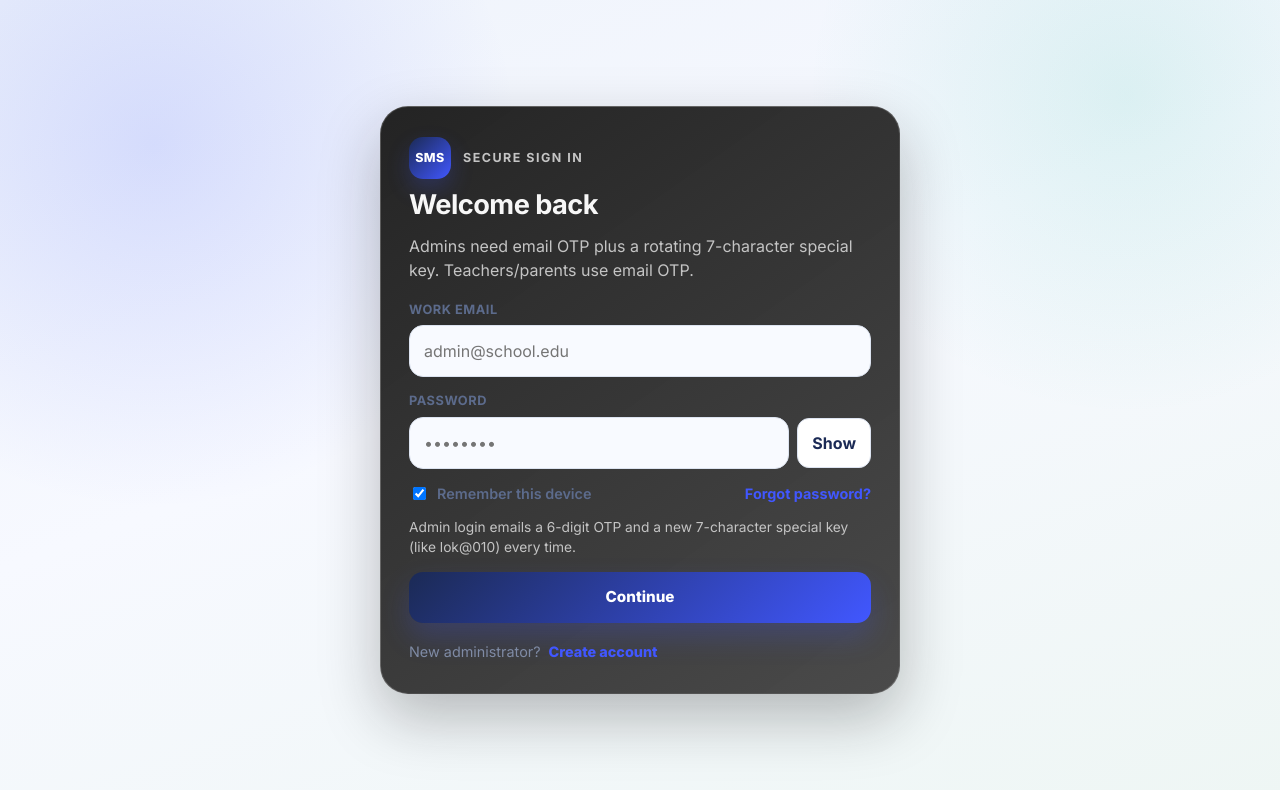
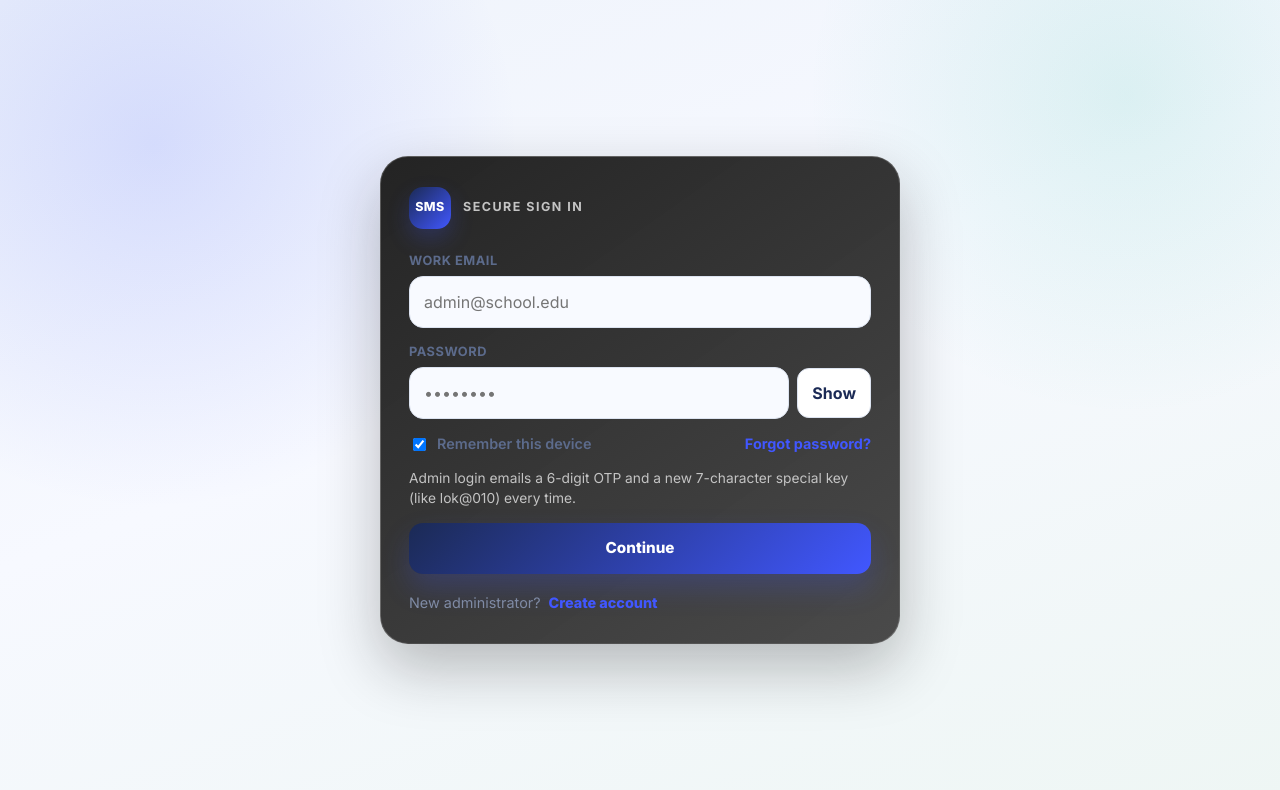
Before and after one commit to lokesh9191334/SCHOOL-MANAGEMENT-SYSTEM, a React (Vite) app: page /auth/login in a window 1280 px wide. Shown: the top 790 px of the page. Built offline with nearby package versions, Linux system fonts and the light colour scheme.

Commit message:
Remove login welcome copy

```diff
--- a/src/components/auth/AuthShell.jsx
+++ b/src/components/auth/AuthShell.jsx
@@ -17,8 +17,8 @@ export default function AuthShell({
               <div className="auth-mini-mark">SMS</div>
               <p className="admin-kicker">{kicker}</p>
             </div>
-            <h2>{title}</h2>
-            <p>{subtitle}</p>
+            {title ? <h2>{title}</h2> : null}
+            {subtitle ? <p>{subtitle}</p> : null}
           </header>
           {children}
           {footer ? (
--- a/src/pages/auth/login.jsx
+++ b/src/pages/auth/login.jsx
@@ -132,19 +132,13 @@ const LoginPage = () => {
     <AuthShell
       mode="login"
       kicker="Secure sign in"
-      title={
-        otpStep
-          ? isAdminDual
-            ? 'OTP + special key'
-            : 'Email OTP verification'
-          : 'Welcome back'
-      }
+      title={otpStep ? (isAdminDual ? 'OTP + special key' : 'Email OTP verification') : null}
       subtitle={
         otpStep
           ? isAdminDual
             ? `Enter both the 6-digit OTP and the 7-character special key emailed to ${maskedEmail}.`
             : `Enter the 6-digit code sent to ${maskedEmail}. Access opens only after OTP verification.`
-          : 'Admins need email OTP plus a rotating 7-character special key. Teachers/parents use email OTP.'
+          : null
       }
       footer={
         <>
```
